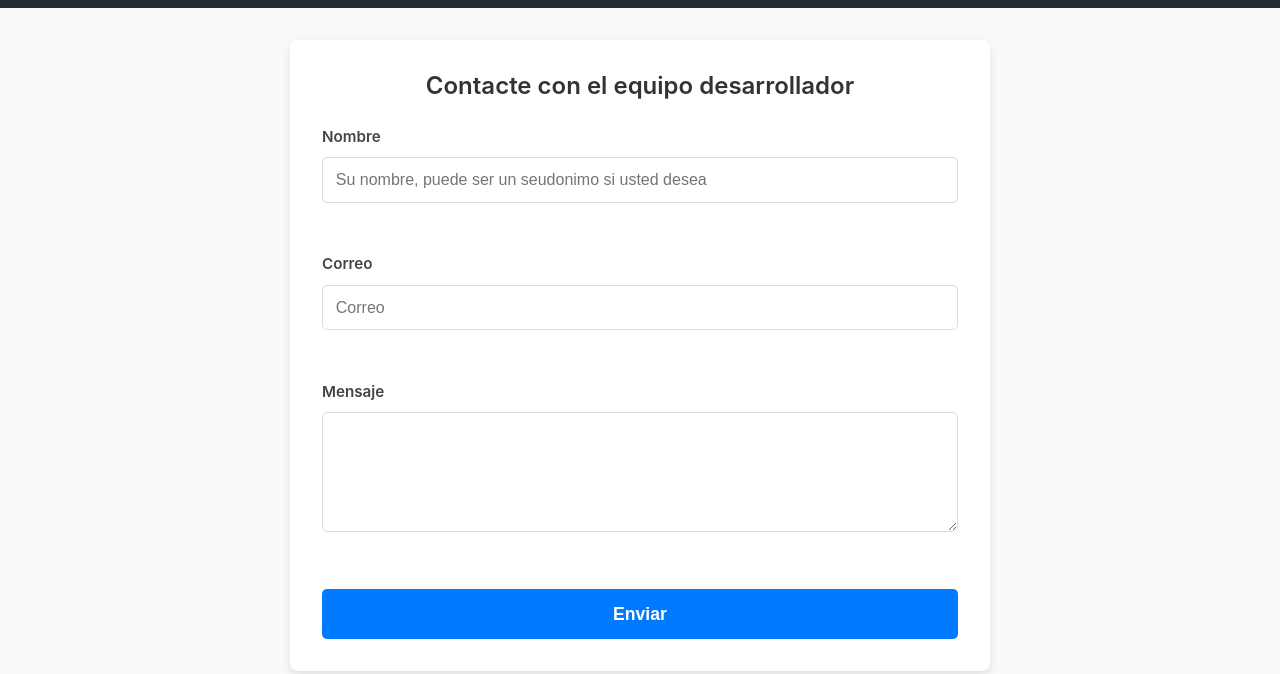
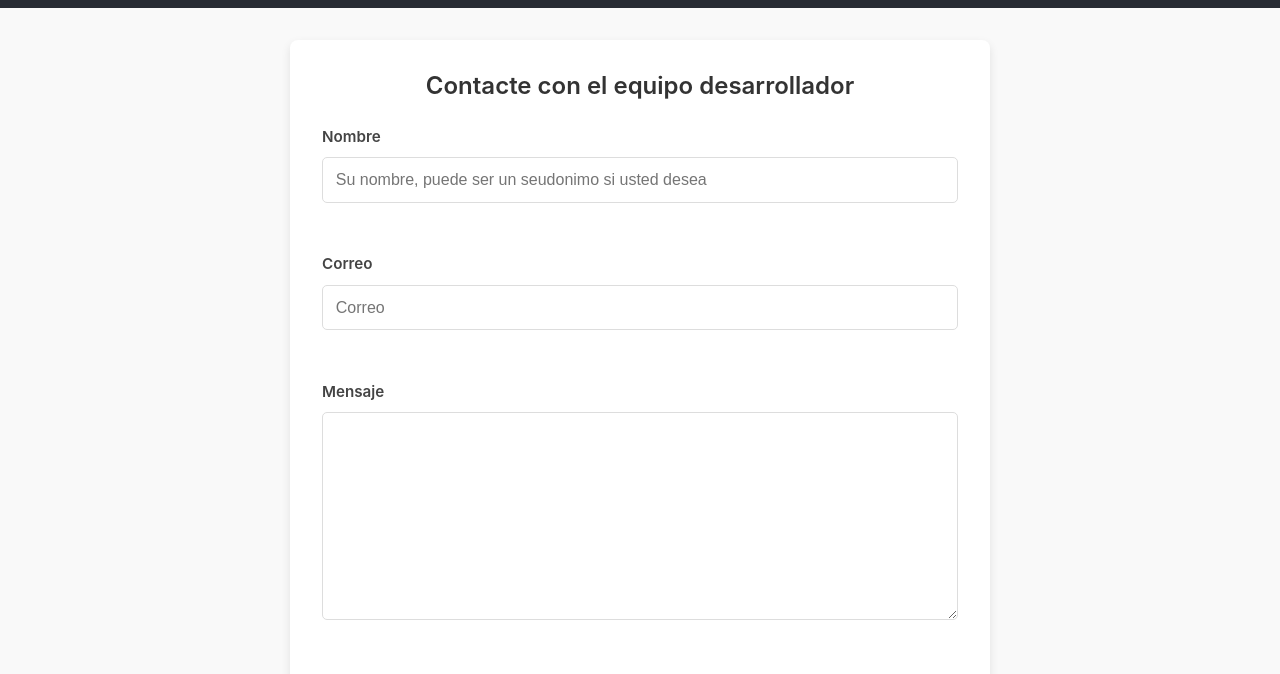
Before and after one commit to shift-Anthony/laboratorio10, a plain HTML site: page contacto.html in a window 1280 px wide. Shown: the part 91-765 px from the top of the page. Drawn offline with Linux system fonts and the light colour scheme.

Commit message:
fixed contacto.html

```diff
--- a/contacto.html
+++ b/contacto.html
@@ -34,7 +34,7 @@
                 <input type="email" id="correo" name="correo" placeholder="Correo" required>
                 <br><br>
                 <label for="mensaje" id="mensaje">Mensaje</label>
-                <textarea name="mensaje" id="mensaje"></textarea>
+                <textarea name="mensaje" id="mensaje" rows="10"></textarea>
                 <br><br>
                 <button type="submit" class="btn-submit">Enviar</button><!--registrar-->
             </fieldset>
```
